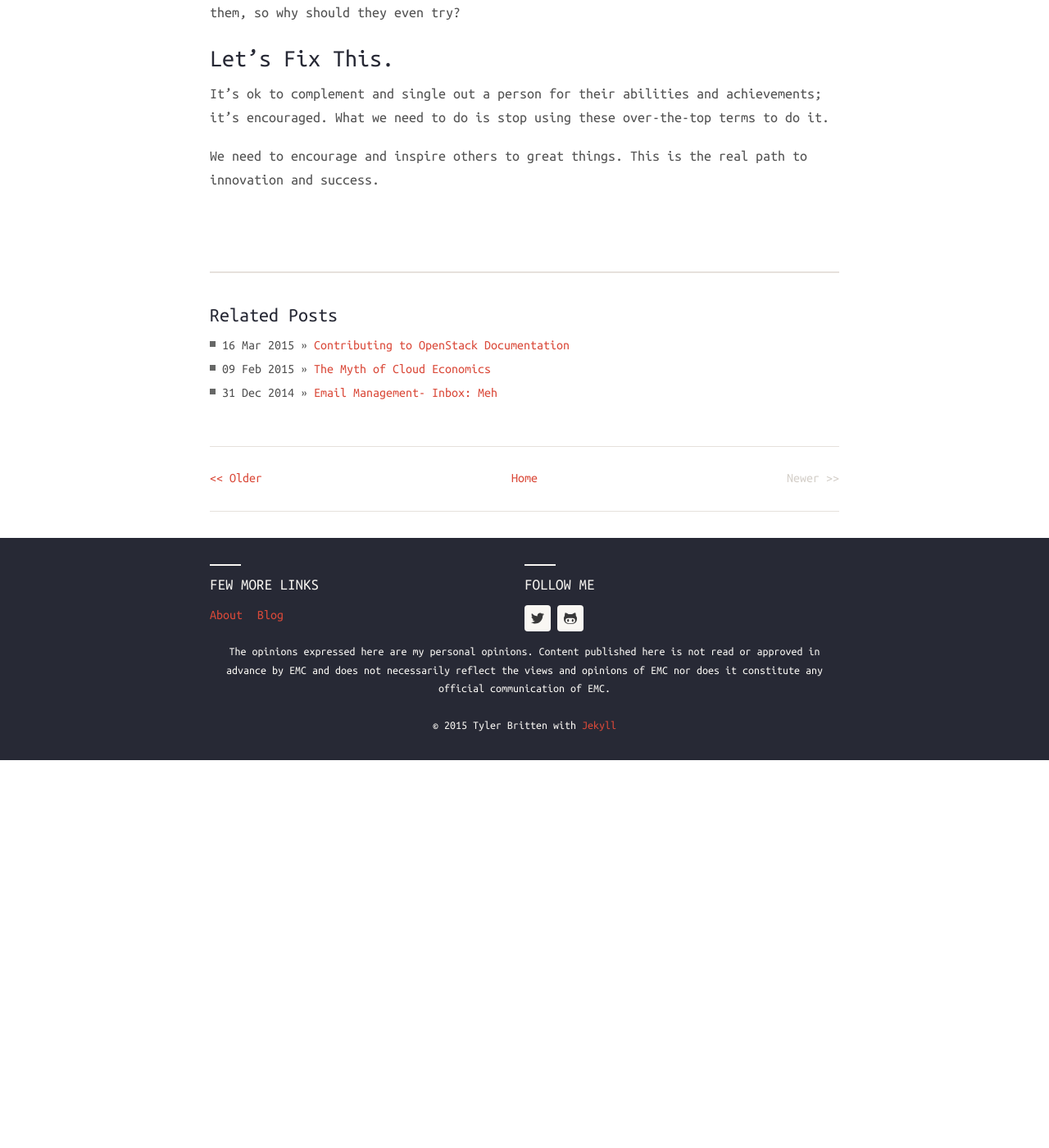
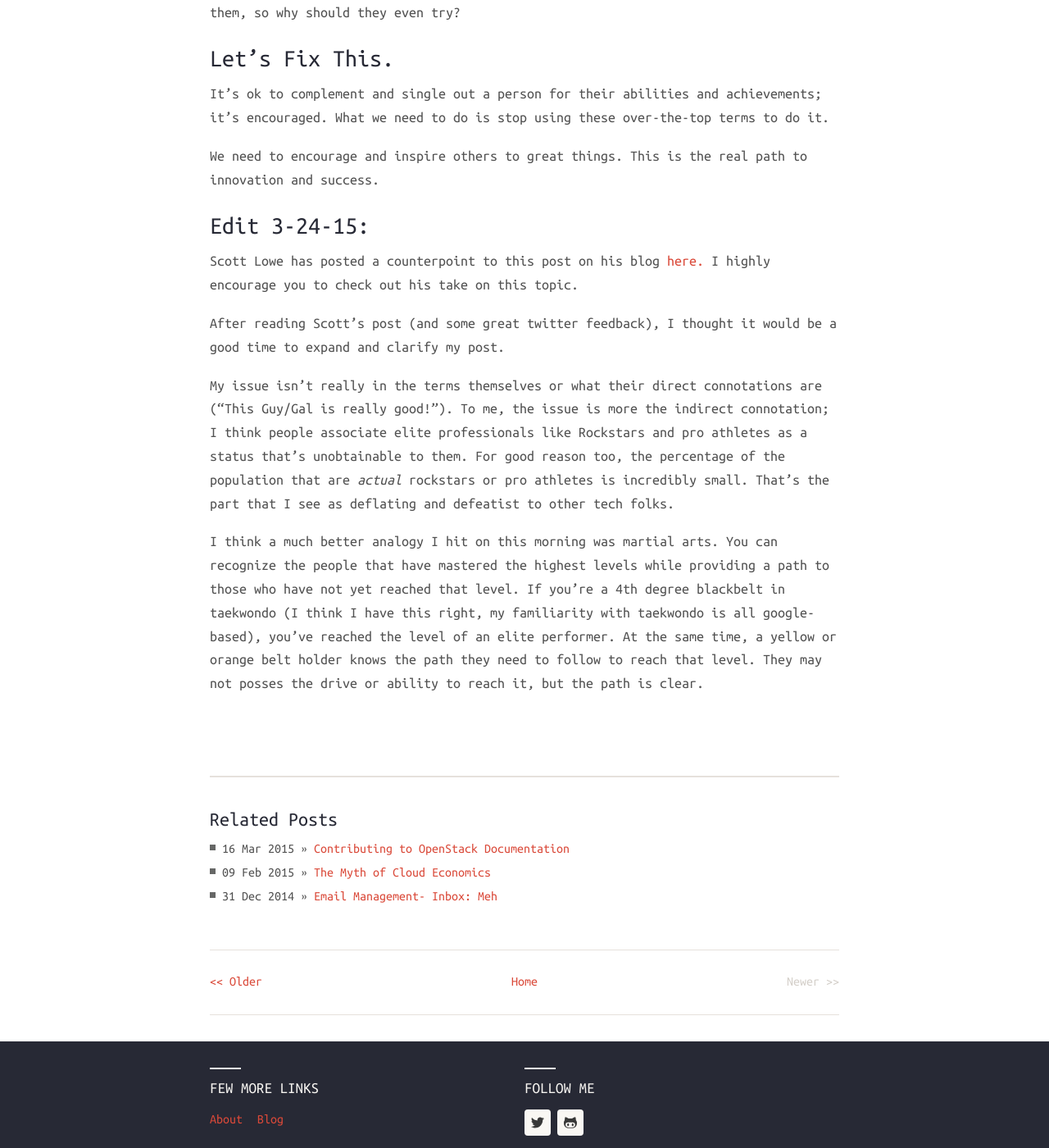
Before and after one commit to tybritten/vmtyler.github.io, a Jekyll site: the page built from _posts/2015-03-20-retire-the-rockstar.markdown, in a window 1280 px wide and 1400 px high, scrolled down 1713 px. Shown: the whole window at 82% size. Built offline with Jekyll 4.4.1, drawn with Linux system fonts in a browser that asks for light colours; nearby versions of some CDN libraries; comment, search, counter and statistics services are not loaded; before the commit the page ends 2640 px from its top, so only the background shows below that.

Commit message:
Update 3/20 Post

```diff
--- a/_posts/2015-03-20-retire-the-rockstar.markdown
+++ b/_posts/2015-03-20-retire-the-rockstar.markdown
@@ -43,3 +43,13 @@
 It's ok to complement and single out a person for their abilities and achievements; it's encouraged. What we need to do is stop using these over-the-top terms to do it.
 
 We need to encourage and inspire others to great things. This is the real path to innovation and success.
+
+### Edit 3-24-15:
+
+Scott Lowe has posted a counterpoint to this post on his blog [here.](http://blog.scottlowe.org/2015/03/23/retire-the-rockstar-a-counterpoint/) I highly encourage you to check out his take on this topic.
+
+After reading Scott's post (and some great twitter feedback), I thought it would be a good time to expand and clarify my post.
+
+My issue isn't really in the terms themselves or what their direct connotations are ("This Guy/Gal is really good!"). To me, the issue is more the indirect connotation; I think people associate elite professionals like Rockstars and pro athletes as a status that's unobtainable to them. For good reason too, the percentage of the population that are *actual* rockstars or pro athletes is incredibly small. That's the part that I see as deflating and defeatist to other tech folks.
+
+I think a much better analogy I hit on this morning was martial arts. You can recognize the people that have mastered the highest levels while providing a path to those who have not yet reached that level. If you're a 4th degree blackbelt in taekwondo (I think I have this right, my familiarity with taekwondo is all google-based), you've reached the level of an elite performer. At the same time, a yellow or orange belt holder knows the path they need to follow to reach that level. They may not posses the drive or ability to reach it, but the path is clear.
```
